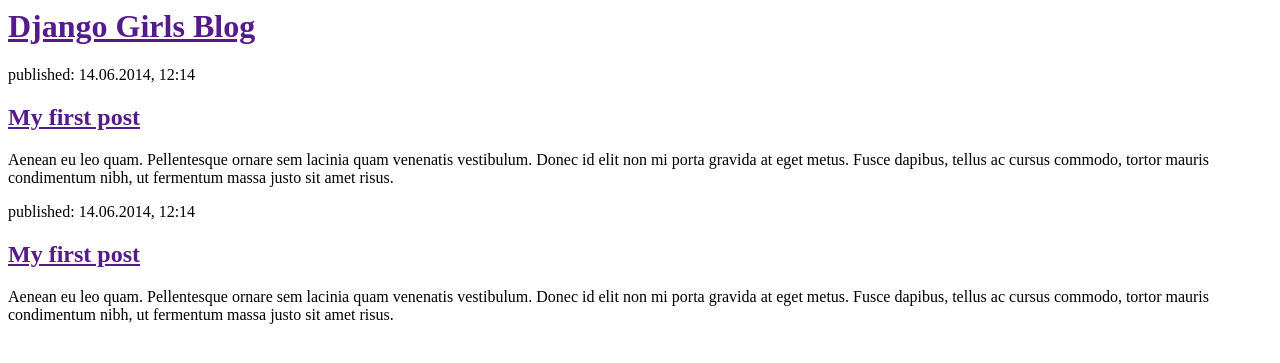
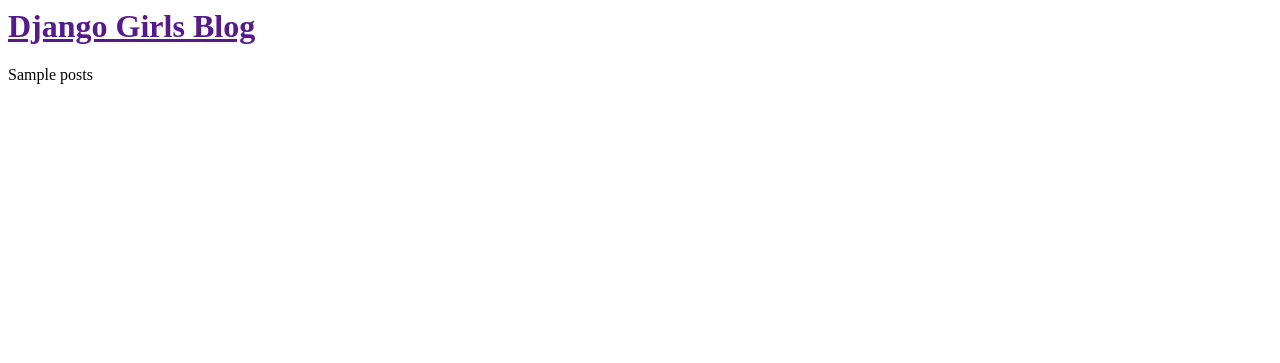
Before and after one commit to wesky93/my-first-blog, a Python web app: template blog/templates/blog/post_list.html in a window 1280 px wide. Shown: the top 363 px of the page. Run offline with Jinja, Linux system fonts and the light colour scheme; the template is opened without the code that fills it: most values are stand-ins (such as "Sample title", 1, 10 or a date in 2020).

Commit message:
qury study

```diff
--- a/blog/templates/blog/post_list.html
+++ b/blog/templates/blog/post_list.html
@@ -7,14 +7,9 @@
       <h1><a href="">Django Girls Blog</a></h1>
     </div>
     <div>
-      <p>published: 14.06.2014, 12:14</p>
-      <h2><a href="">My first post</a></h2>
-      <p>Aenean eu leo quam. Pellentesque ornare sem lacinia quam venenatis vestibulum. Donec id elit non mi porta gravida at eget metus. Fusce dapibus, tellus ac cursus commodo, tortor mauris condimentum nibh, ut fermentum massa justo sit amet risus.</p>
-    </div>
-    <div>
-      <p>published: 14.06.2014, 12:14</p>
-      <h2><a href="">My first post</a></h2>
-      <p>Aenean eu leo quam. Pellentesque ornare sem lacinia quam venenatis vestibulum. Donec id elit non mi porta gravida at eget metus. Fusce dapibus, tellus ac cursus commodo, tortor mauris condimentum nibh, ut fermentum massa justo sit amet risus.</p>
+      {% for post in posts %}
+        {{ posts }}
+      {% endfor %}
     </div>
   </body>
 </html>
--- a/blog/views.py
+++ b/blog/views.py
@@ -1,5 +1,8 @@
 from django.shortcuts import render
+from django.utils import timezone
+from .models import post
 
 # Create your views here.
 def post_list(request):
-    return render(request, 'blog/post_list.html', {})
+    posts = post.objects.filter(published_date__lte=timezone.now()).order_by('published_date')
+    return render(request, 'blog/post_list.html', {'posts':posts})
```
